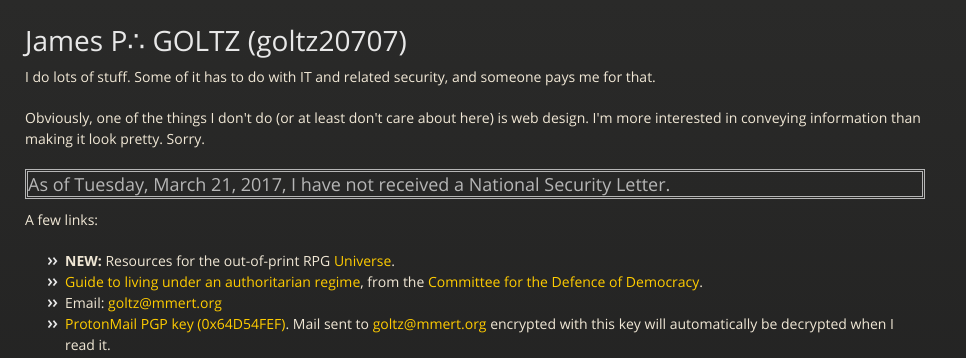
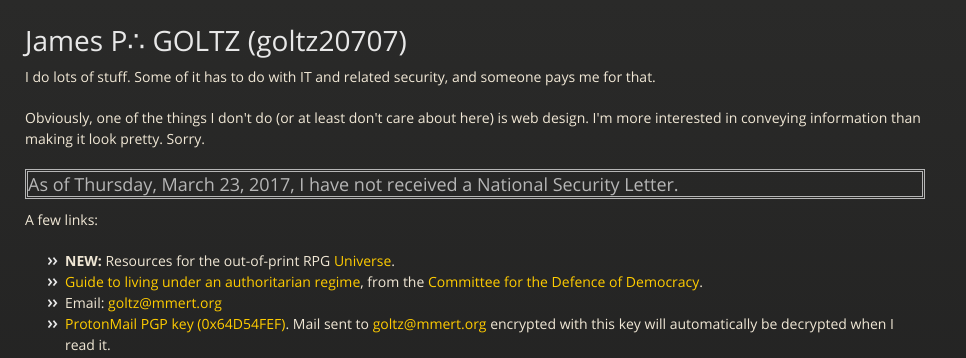
Before and after one commit to goltz20707/goltz20707.github.io, a Jekyll site: the page built from index.html, in a window 1280 px wide. Shown: the top 358 px of the page, without its empty margins (0-966 px from the left). Built offline with Jekyll 4.4.1, drawn with Linux system fonts in a browser that asks for light colours.

Commit message:
Update nsl.html

```diff
--- a/_includes/nsl.html
+++ b/_includes/nsl.html
@@ -4,6 +4,6 @@ date '+%A, %B %e, %Y,'
 
 <h3 style="border: double">As of
 
-Tuesday, March 21, 2017,
+Thursday, March 23, 2017,
 
 I have not received a National Security Letter.</h3>
```
